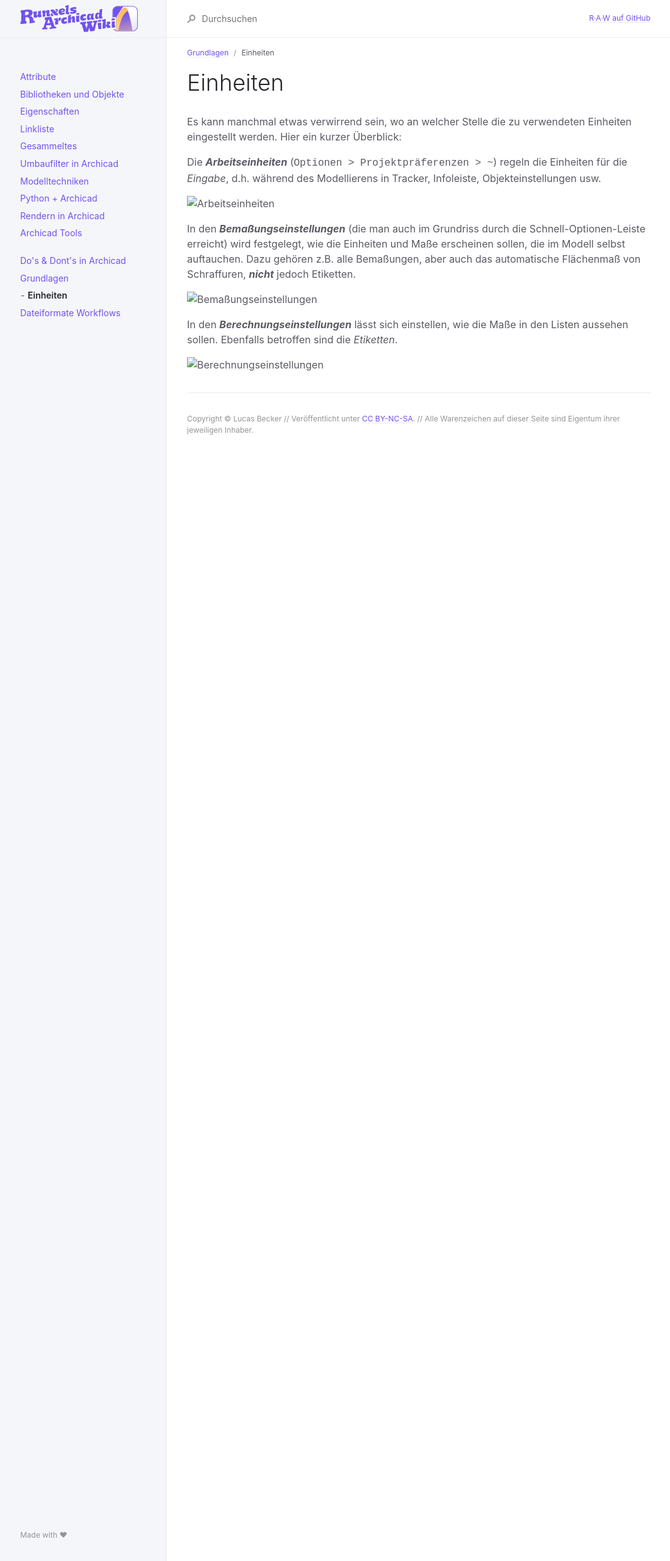
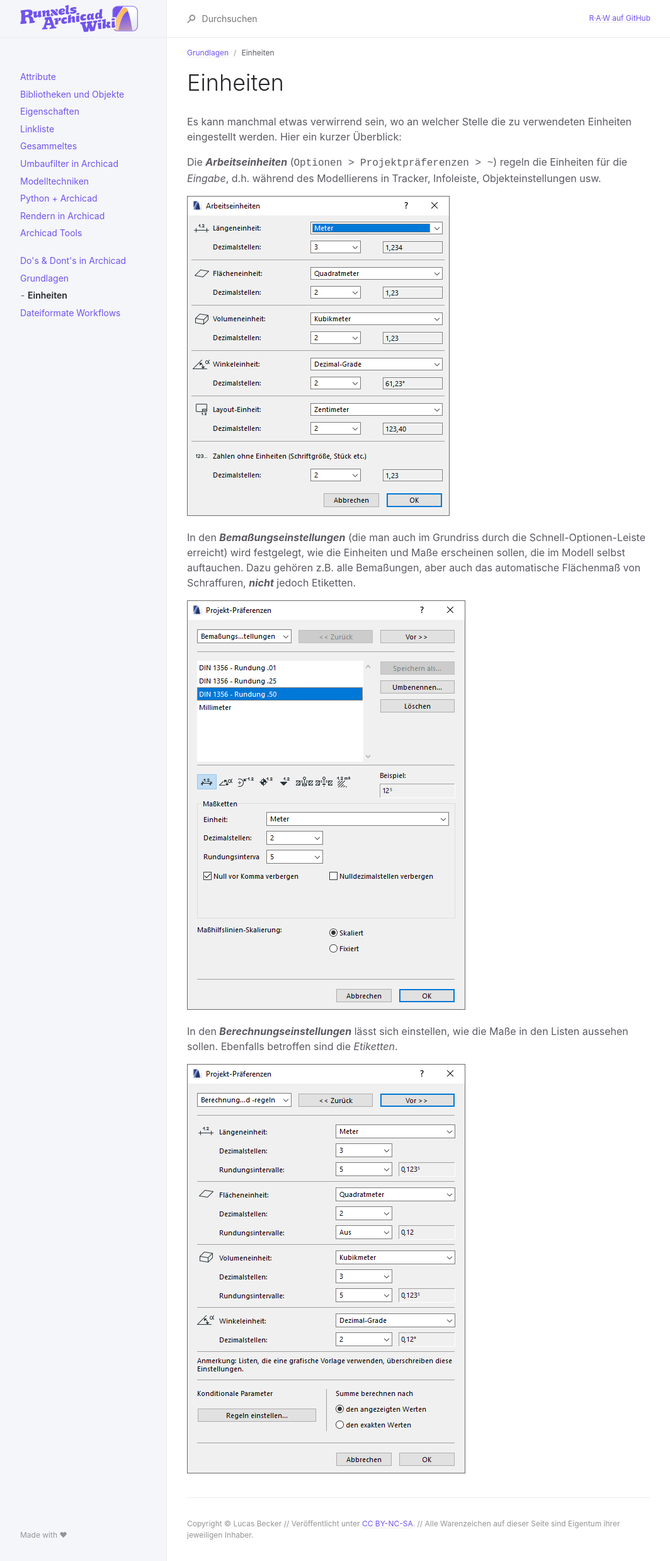
Before and after one commit to runxel/archicad-wiki, a Jekyll site: the page built from _pages/Grundlagen/Einheiten.md, in a window 1280 px wide. Shown: the whole page at 63% size, without its empty margins (107-1171 px from the left). Built offline with Jekyll 4.4.1, drawn with Linux system fonts in a browser that asks for light colours.

Commit message:
links repariert

```diff
--- a/_pages/Grundlagen/Einheiten.md
+++ b/_pages/Grundlagen/Einheiten.md
@@ -11,12 +11,12 @@ Hier ein kurzer Überblick:
 
 Die _**Arbeitseinheiten**_ (<samp>Optionen > Projektpräferenzen > ~</samp>) regeln die Einheiten für die _Eingabe_, d.h. während des Modellierens in Tracker, Infoleiste, Objekteinstellungen usw.
 
-![Arbeitseinheiten](../img/einheiten-arbeitseinheiten.png)
+![Arbeitseinheiten](../../img/einheiten-arbeitseinheiten.png)
 
 In den _**Bemaßungseinstellungen**_ (die man auch im Grundriss durch die Schnell-Optionen-Leiste erreicht) wird festgelegt, wie die Einheiten und Maße erscheinen sollen, die im Modell selbst auftauchen. Dazu gehören z.B. alle Bemaßungen, aber auch das automatische Flächenmaß von Schraffuren, _**nicht**_ jedoch Etiketten.
 
-![Bemaßungseinstellungen](../img/einheiten-bemaßung.png)
+![Bemaßungseinstellungen](../../img/einheiten-bemaßung.png)
 
 In den _**Berechnungseinstellungen**_ lässt sich einstellen, wie die Maße in den Listen aussehen sollen. Ebenfalls betroffen sind die _Etiketten_.
 
-![Berechnungseinstellungen](../img/einheiten-berechnung.png)
+![Berechnungseinstellungen](../../img/einheiten-berechnung.png)
```
